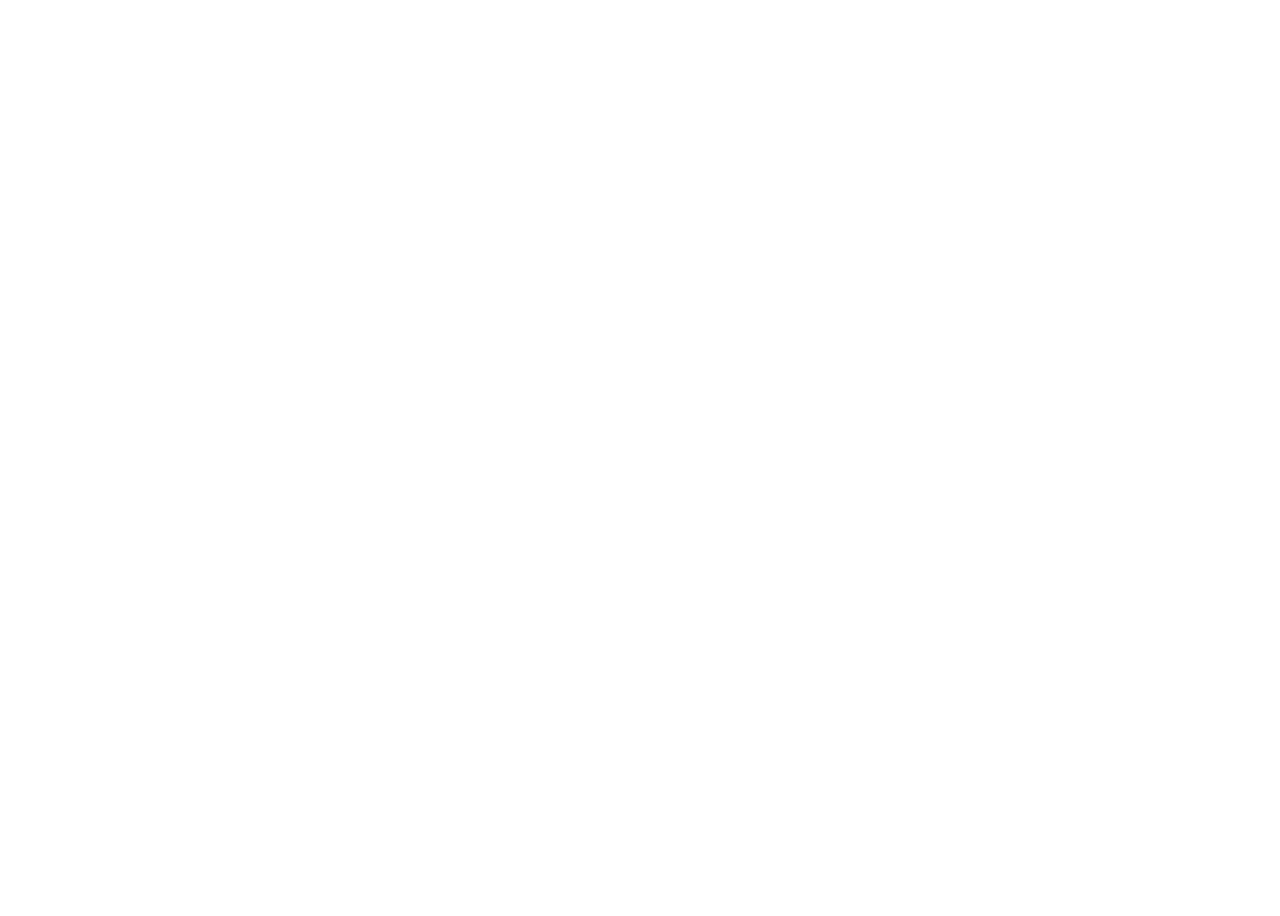
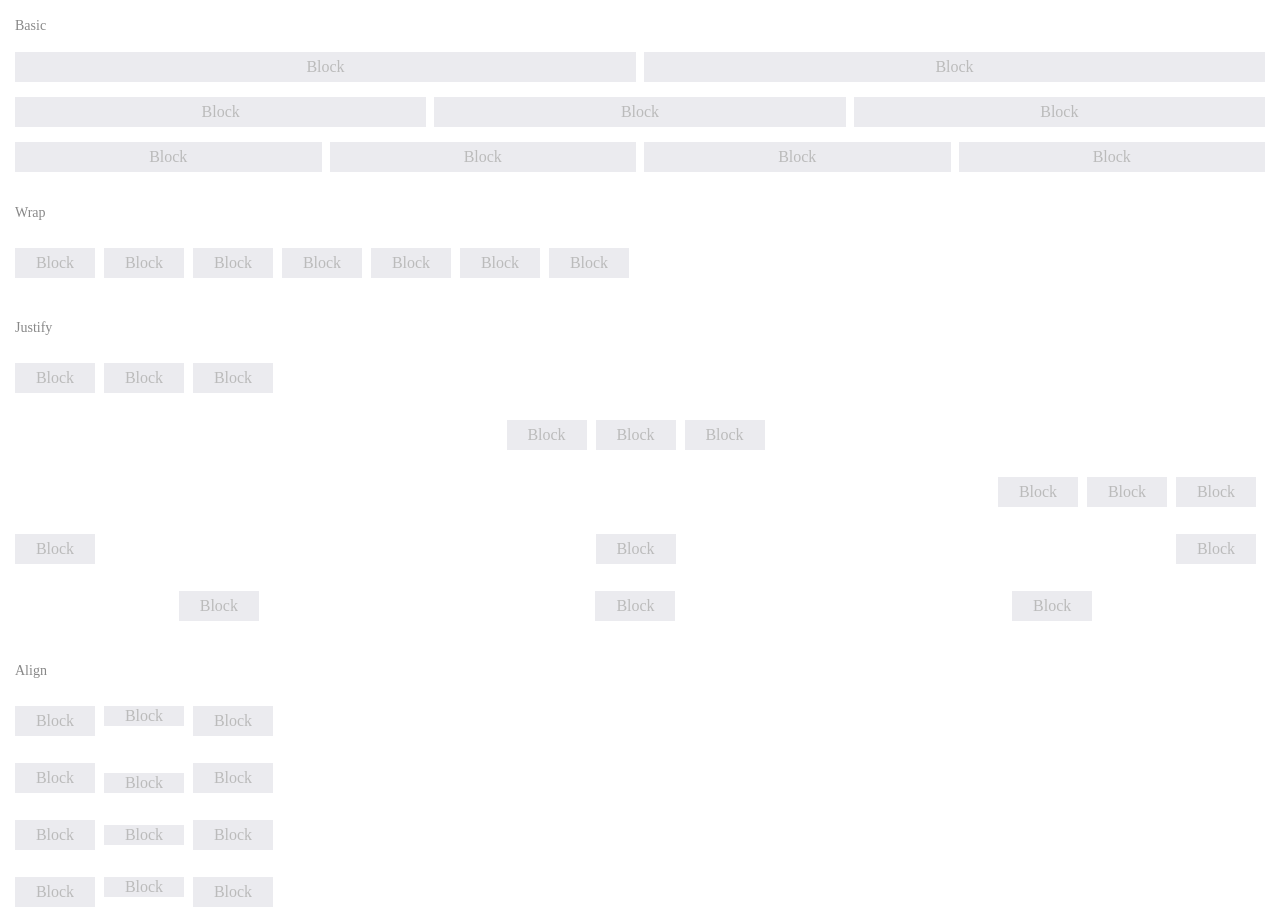
Before and after one commit to yfmei/ant-design-mobile-vue, a Vue app: page /flex in a window 1280 px wide. Before the commit the page ends 800 px from the top, so only its background shows below. Built offline with nearby package versions, Linux system fonts and the light colour scheme.

Commit message:
Component Flex Demo

```diff
--- /dev/null
+++ b/src/components/layout/FlexDemo.vue
@@ -0,0 +1,147 @@
+<template>
+  <div class="flex-container">
+
+    <div class="sub-title">Basic</div>
+
+    <Flex justify="end" align="end">
+      <div class="block item">Block</div>
+      <div class="block item">Block</div>
+    </Flex>
+    <WhiteSpace size="lg"/>
+    <Flex>
+      <div class="block item">Block</div>
+      <div class="block item">Block</div>
+      <div class="block item">Block</div>
+    </Flex>
+    <WhiteSpace size="lg"/>
+    <Flex>
+      <div class="block item">Block</div>
+      <div class="block item">Block</div>
+      <div class="block item">Block</div>
+      <div class="block item">Block</div>
+
+    </Flex>
+    <WhiteSpace size="lg"/>
+
+    <div class="sub-title">Wrap</div>
+    <Flex wrap="wrap">
+      <div class="block inline">Block</div>
+      <div class="block inline">Block</div>
+      <div class="block inline">Block</div>
+      <div class="block inline">Block</div>
+      <div class="block inline">Block</div>
+      <div class="block inline">Block</div>
+      <div class="block inline">Block</div>
+    </Flex>
+    <WhiteSpace size="lg"/>
+
+    <div class="sub-title">Justify</div>
+    <Flex justify="start">
+      <div class="block inline">Block</div>
+      <div class="block inline">Block</div>
+      <div class="block inline">Block</div>
+    </Flex>
+    <WhiteSpace/>
+    <Flex justify="center">
+      <div class="block inline">Block</div>
+      <div class="block inline">Block</div>
+      <div class="block inline">Block</div>
+    </Flex>
+    <WhiteSpace/>
+    <Flex justify="end">
+      <div class="block inline">Block</div>
+      <div class="block inline">Block</div>
+      <div class="block inline">Block</div>
+    </Flex>
+
+    <WhiteSpace/>
+    <Flex justify="between">
+      <div class="block inline">Block</div>
+      <div class="block inline">Block</div>
+      <div class="block inline">Block</div>
+    </Flex>
+    <WhiteSpace/>
+
+    <Flex justify="around">
+      <div class="block inline">Block</div>
+      <div class="block inline">Block</div>
+      <div class="block inline">Block</div>
+    </Flex>
+    <WhiteSpace size="lg"/>
+    <div class="sub-title">Align</div>
+
+    <Flex align="start">
+      <div class="block inline">Block</div>
+      <div class="block inline small">Block</div>
+      <div class="block inline">Block</div>
+    </Flex>
+    <WhiteSpace/>
+    <Flex align="end">
+      <div class="block inline">Block</div>
+      <div class="block inline small">Block</div>
+      <div class="block inline">Block</div>
+    </Flex>
+    <WhiteSpace/>
+    <Flex align="baseline">
+      <div class="block inline">Block</div>
+      <div class="block inline small">Block</div>
+      <div class="block inline">Block</div>
+    </Flex>
+    <WhiteSpace/>
+    <Flex align="stretch">
+      <div class="block inline">Block</div>
+      <div class="block inline small">Block</div>
+      <div class="block inline">Block</div>
+    </Flex>
+  </div>
+</template>
+
+<script>
+  import Flex from "@/components/layout/Flex"
+  import WhiteSpace from "components/layout/WhiteSpace"
+
+  export default {
+    name: "FlexDemo",
+    components: { WhiteSpace, Flex }
+  }
+</script>
+
+<style type="text/css" scoped>
+  .block:first-child {
+     margin-left: 0;
+  }
+
+  .block {
+    text-align: center;
+    background-color: #ebebef;
+    color: #bbb;
+    height: 30px;
+    line-height: 30px;
+    width: 100%;
+  }
+
+  .small {
+    height: 20px!important;
+    line-height: 20px!important;
+  }
+
+  .flex-container{
+    margin: 0 15px;
+  }
+
+  .inline{
+    width: 80px!important;
+    margin: 9px 9px 9px 0;
+  }
+
+  .sub-title {
+    color: #888;
+    font-size: 14px;
+    padding: 18px 0;
+  }
+
+  .item {
+    flex: 1;
+    margin-left: 8px;
+  }
+</style>
--- a/src/router/router.js
+++ b/src/router/router.js
@@ -19,7 +19,7 @@
   },
   {
     path: "/flex",
-    component: () => import("@/components/layout/Flex"),
+    component: () => import("@/components/layout/FlexDemo"),
     meta: {
       title: "flex布局",
       icon: ""
```
